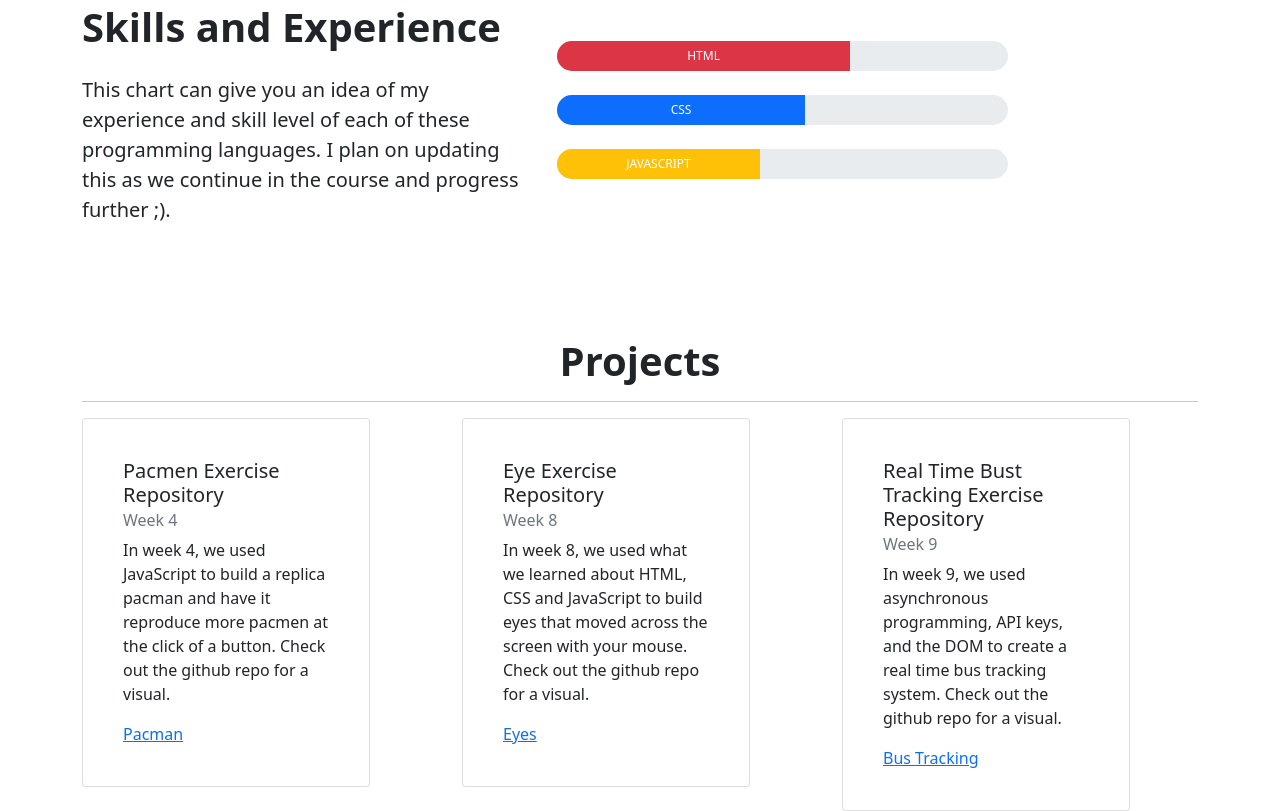
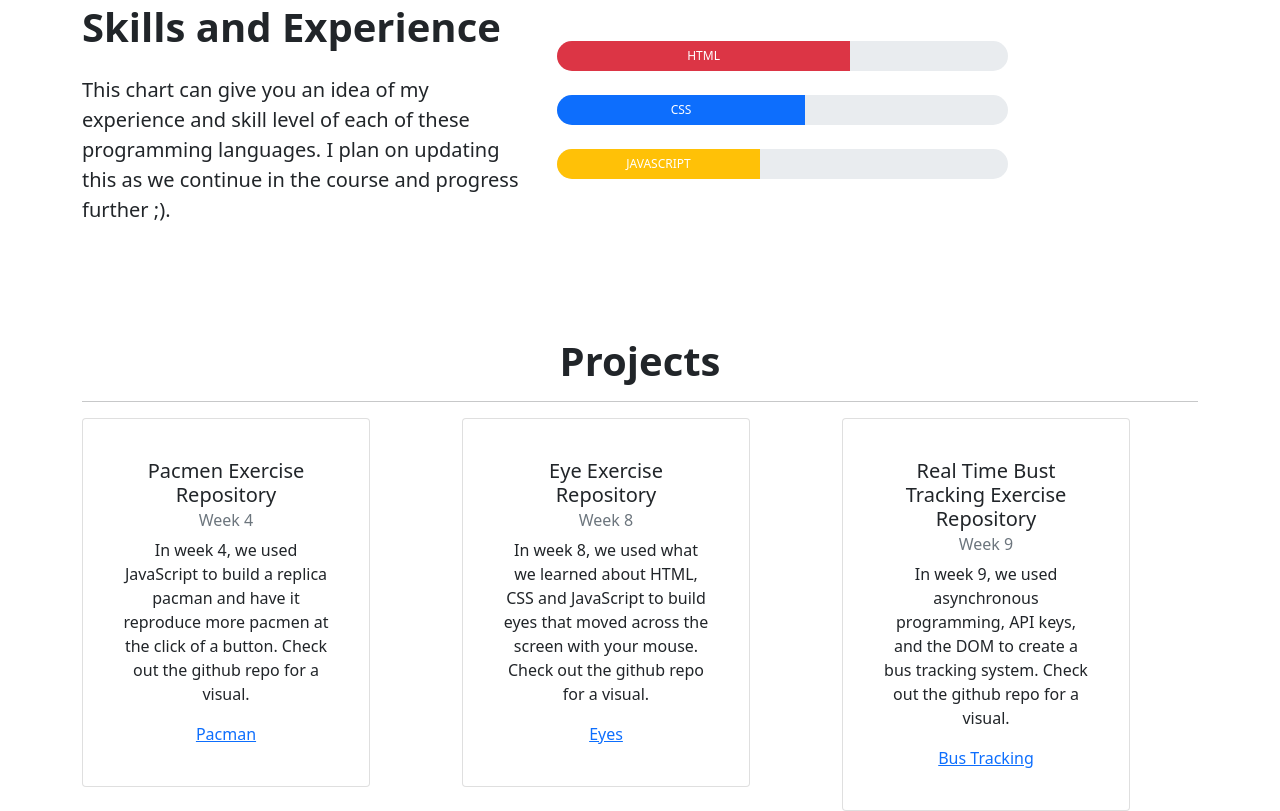
Before and after one commit to NieceyR/nieceyr.github.io, a plain HTML site: page index.html in a window 1280 px wide. Shown: the part 1554-2365 px from the top of the page. Drawn offline with nearby package versions, Linux system fonts and the light colour scheme.

Commit message:
Card edits

```diff
--- a/index.html
+++ b/index.html
@@ -141,30 +141,30 @@
         <div class="row">
           <div class="col-md-4">
             <div class="card p-4" style="width: 18rem;">
-              <div class="card-body">
+              <div class="card-body text-center">
                 <h5 class="card-title">Pacmen Exercise Repository</h5>
                 <h6 class="card-subtitle mb-2 text-muted">Week 4</h6>
-                <p class="card-text">In week 4, we used JavaScript to build a replica pacman and have it reproduce more pacmen at the click of a button. Check out the github repo for a visual.</p>
+                <p class="card-text text-center">In week 4, we used JavaScript to build a replica pacman and have it reproduce more pacmen at the click of a button. Check out the github repo for a visual.</p>
                 <a href="#" class="card-link">Pacman</a>
               </div>
             </div>
           </div>
           <div class="col-md-4">
             <div class="card p-4" style="width: 18rem;">
-              <div class="card-body">
+              <div class="card-body text-center">
                 <h5 class="card-title">Eye Exercise Repository</h5>
                 <h6 class="card-subtitle mb-2 text-muted">Week 8</h6>
-                <p class="card-text">In week 8, we used what we learned about HTML, CSS and JavaScript to build eyes that moved across the screen with your mouse. Check out the github repo for a visual.</p>
+                <p class="card-text text-center">In week 8, we used what we learned about HTML, CSS and JavaScript to build eyes that moved across the screen with your mouse. Check out the github repo for a visual.</p>
                 <a href="#" class="card-link">Eyes</a>
               </div>
             </div>
           </div>
           <div class="col-md-4">
             <div class="card p-4" style="width: 18rem;">
-              <div class="card-body">
+              <div class="card-body text-center">
                 <h5 class="card-title">Real Time Bust Tracking Exercise Repository</h5>
                 <h6 class="card-subtitle mb-2 text-muted">Week 9</h6>
-                <p class="card-text">In week 9, we used asynchronous programming, API keys, and the DOM to create a real time bus tracking system. Check out the github repo for a visual.</p>
+                <p class="card-text text-center">In week 9, we used asynchronous programming, API keys, and the DOM to create a bus tracking system. Check out the github repo for a visual.</p>
                 <a href="#" class="card-link">Bus Tracking</a>
               </div>
             </div>
```
